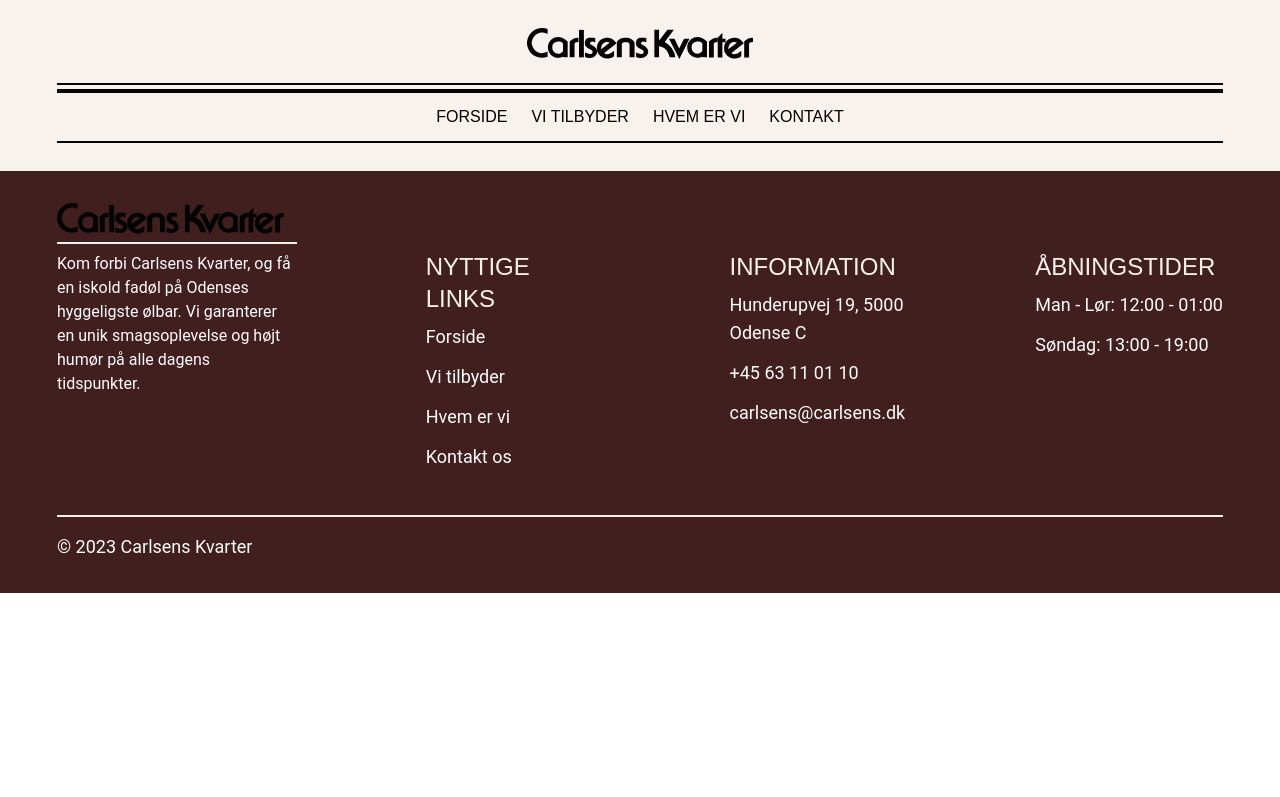
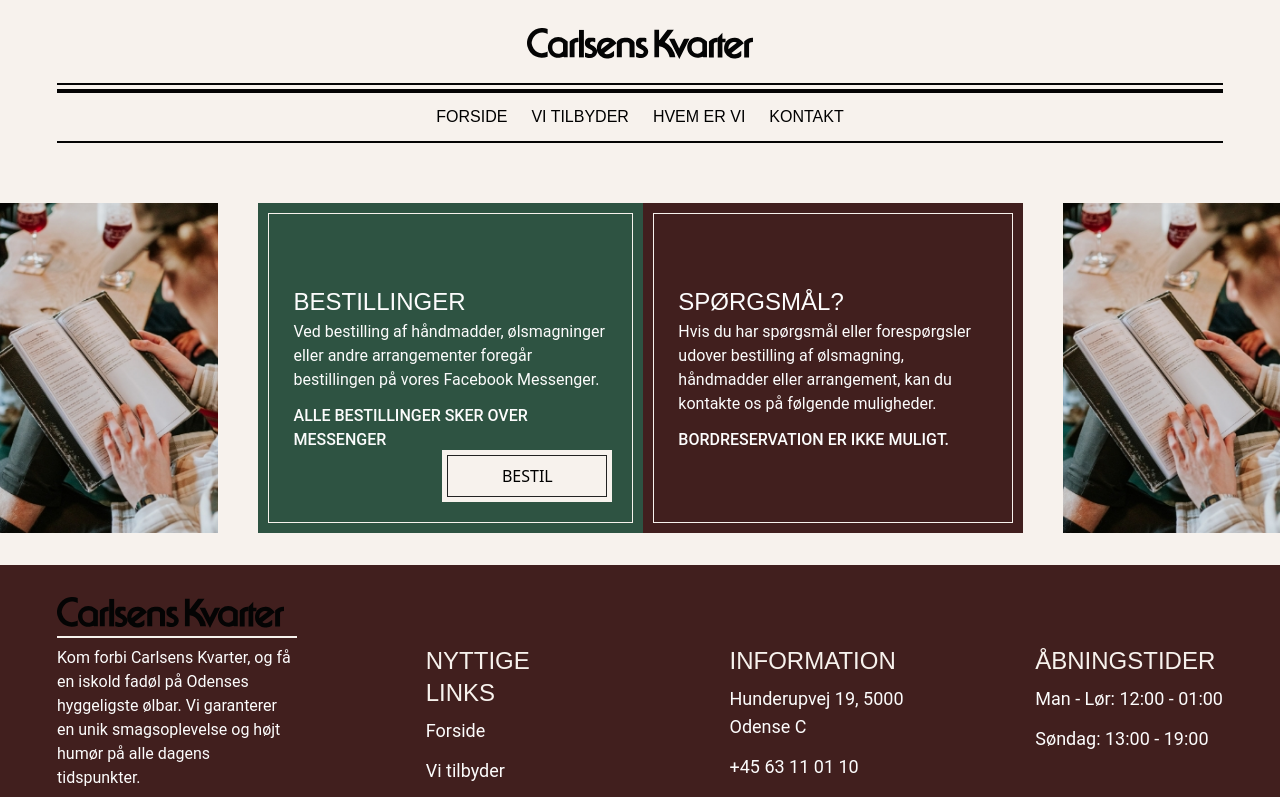
Before and after one commit to emil584c/projekt-6, a Vue app: page /contact in a window 1280 px wide. Shown: the top 797 px of the page. Built offline with nearby package versions, Linux system fonts and the light colour scheme; a web font is replaced by a local one.

Commit message:
kontakt boxer og tekst

```diff
--- a/src/components/ContactSection.vue
+++ b/src/components/ContactSection.vue
@@ -1,9 +1,36 @@
 <!-- Abasin Skriver -->
 <script setup>
+import buttonPrimary from './ButtonPrimary.vue'
 
 </script>
 
 <template>
+    <section class=" bg-cream-primary">
+        <div class="flex flex-col items-start justify-center py-8 max-w-[330px] mx-auto md:flex-row md:max-w-content-width ">
 
+                <div class="flex flex-col md:gap-10 md:flex-row-reverse md:justify-between">
+                    <div class=" bg-green-primary w-mobilebox-width h-mobilelongbox-height md:h-mobilebox-height bg-center flex flex-col justify-center p-[10px] md:w-full md:max-w-longbox-width">
+                        <div class="border-solid border-[1px] border-border-white w-full h-full p-6 flex flex-col justify-center relative">
+                            <h3>BESTILLINGER</h3>
+                            <p class=" mb-3 max-w-[386px]">Ved bestilling af håndmadder, ølsmagninger eller andre arrangementer foregår bestillingen på vores Facebook Messenger.</p>
+                            <p class=" text-base font-medium">ALLE BESTILLINGER SKER OVER MESSENGER</p>
+                            <buttonPrimary buttonText="BESTIL"/>
+                        </div>
+                    </div>
+                    <div class="bg-[url('../assets/images/placeholders/menufoto.jpg')] bg-cover w-mobilebox-width h-mobilebox-height bg-center flex flex-col justify-center gap-6 pl-5 md:w-box-width"></div>
+                </div>
 
+                <div class="flex flex-col md:gap-10 md:flex-row md:justify-between">
+                    <div class=" bg-brown-primary w-mobilebox-width h-mobilelongbox-height md:h-mobilebox-height bg-center flex flex-col justify-center p-[10px] md:w-full md:max-w-longbox-width">
+
+                        <div class="border-solid border-[1px] border-border-white w-full h-full p-6 flex flex-col justify-center relative">
+                            <h3>SPØRGSMÅL?</h3>
+                            <p class=" mb-3 max-w-[386px]">Hvis du har spørgsmål eller forespørgsler udover bestilling af ølsmagning, håndmadder eller arrangement, kan du kontakte os på følgende muligheder.</p>
+                            <p class=" text-base font-medium">BORDRESERVATION ER IKKE MULIGT.</p>
+                        </div>
+                     </div>
+                     <div class="bg-[url('../assets/images/placeholders/menufoto.jpg')] bg-cover w-mobilebox-width h-mobilebox-height bg-center flex flex-col justify-center gap-6 pl-5 md:w-box-width"></div>
+                </div>
+        </div>
+    </section>
 </template>
```
